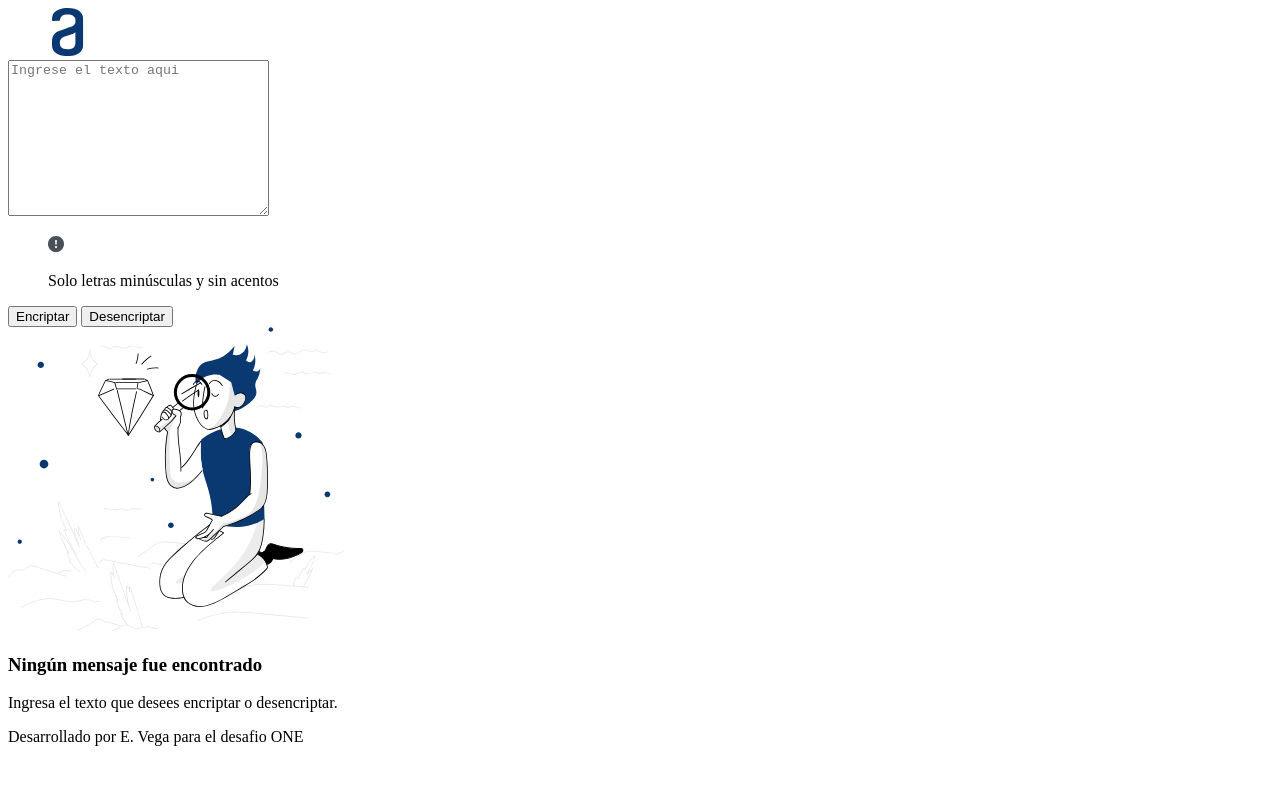
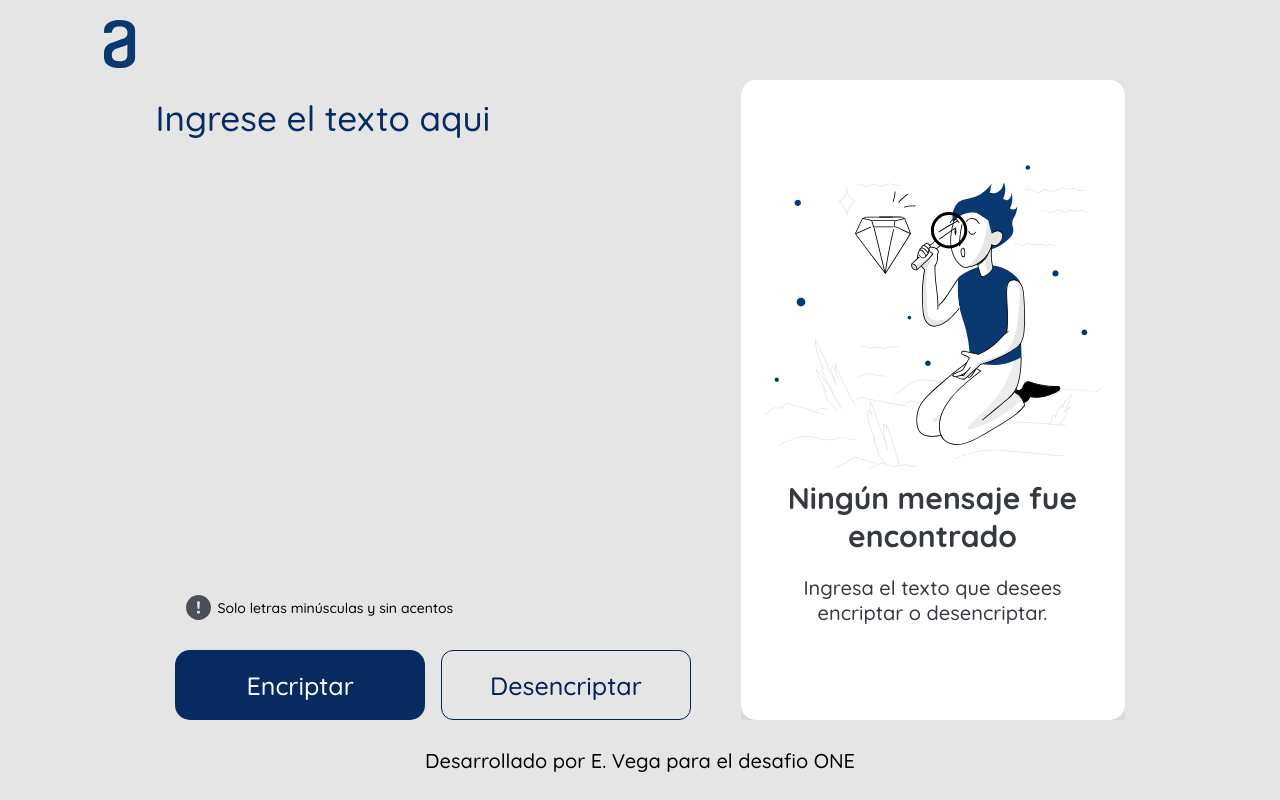
Before and after one commit to menth0/encriptador-de-textos-one, a plain HTML site: page index.html in a window 1280 px wide. Drawn offline with Linux system fonts and the light colour scheme.

Commit message:
actualiza el index y estilos

```diff
--- a/css/style.css
+++ b/css/style.css
@@ -0,0 +1,354 @@
+:root {
+    /* Background */
+    --bg: #e5e5e5;
+
+    /* White */
+    --white: #ffffff;
+
+    /* Dark blue */
+    --dark-blue-100: #609ed4;
+    --dark-blue-200: #356ea9;
+    --dark-blue-300: #0a3871;
+    --dark-blue-400: #072b61;
+    --dark-blue-500: #052051;
+
+    /* Light blue */
+    --light-blue-100: #f3f5fc;
+    --light-blue-200: #eff1fa;
+    --light-blue-300: #e9ecf8;
+    --light-blue-400: #aab2d5;
+    --light-blue-500: #757fb2;
+
+    /* Gray */
+    --gray-100: #ced4da;
+    --gray-200: #adb5bd;
+    --gray-300: #868e96;
+    --gray-400: #495057;
+    --gray-500: #343a40;
+  }
+
+  * {
+    margin: 0;
+    padding: 0;
+    box-sizing: border-box;
+    font-family: "Quicksand", sans-serif;
+  }
+
+  html, body {
+    font-size: 10px;
+    height: 100%;
+    background: var(--bg);
+  }
+
+  a {
+    text-decoration: none;
+    color: inherit;
+  }
+
+  img {
+    max-width: 100%;
+    height: auto;
+  }
+
+  header {
+    padding: 1.6rem;
+    z-index: 1;
+  }
+
+  .contenedor {
+    display: flex;
+    flex-direction: column;
+  }
+
+  .subcontenedor1 {
+    height: 100%;
+    display: flex;
+    flex-direction: column;
+    justify-content: space-between;
+  }
+
+  .subcontenedor2 {
+    height: 100%;
+  }
+
+  .contenedor #entradaTexto {
+    width: 100%;
+    height: 100%;
+    border: none;
+    background: var(--bg);
+    font-size: 2.5rem;
+    padding: 1.6rem;
+    resize: none;
+    overflow: auto;
+    margin-top: 1.6rem;
+    color: var(--dark-blue-400);
+  }
+
+  .contenedor #entradaTexto::placeholder {
+    color: var(--dark-blue-400);
+  }
+
+  #entradaTexto {
+    outline: none;
+  }
+
+  .adv {
+    display: flex;
+    padding: 1.2rem;
+    align-items: center;
+    font-size: 1.4rem;
+  }
+
+  .adv img {
+    width: 1.6rem;
+    height: 1.6rem;
+    margin-right: 0.7rem;
+  }
+  .botones {
+    display: flex;
+    flex-direction: column;
+    justify-content: center;
+    align-items: center;
+    gap: 1.6rem;
+  }
+
+  .boton-principal {
+    background-color: var(--dark-blue-400);
+    border-radius: 1.5rem;
+    border: none;
+    color: var(--white);
+    width: 80%;
+    cursor: pointer;
+    font-size: 1.6rem;
+    height: 5rem;
+  }
+
+  .boton-principal:hover {
+    background-color: var(--dark-blue-500);
+  }
+
+  .boton-secundario {
+    background-color: var(--bg);
+    border-radius: 1.2rem;
+    border: 0.1rem solid var(--dark-blue-500);
+    color: var(--dark-blue-500);
+    width: 80%;
+    cursor: pointer;
+    font-size: 1.6rem;
+    height: 5rem;
+  }
+
+  .boton-secundario:hover {
+    background-color: var(--light-blue-100);
+  }
+
+  .pie-tarjeta {
+    width: 100%;
+  }
+
+  .boton-copia {
+    width: 90% !important;
+  }
+
+  .contenedor-tarjeta {
+    display: flex;
+    flex-direction: column;
+    justify-content: center;
+    align-items: center;
+    gap: 1.6rem;
+    margin-top: 1.6rem;
+  }
+
+  .tarjeta {
+    width: 90%;
+    height: 100%;
+    background-color: var(--white);
+    border-radius: 1.5rem;
+    display: flex;
+    flex-direction: column;
+    justify-content: center;
+    align-items: center;
+    gap: 1.6rem;
+    padding: 1.6rem;
+    text-align: center;
+    box-shadow: 0 1rem 2rem rgb(0 0 0 / 10%);
+    overflow: scroll;
+    word-wrap: break-word;
+    overflow-wrap: break-word;
+  }
+
+  .tarjeta .cuerpo-tarjeta {
+    width: 100%;
+    height: 100%;
+    display: flex;
+    flex-direction: column;
+    align-items: center;
+    justify-content: center;
+    overflow: auto;
+  }
+
+  .tarjeta .texto-tarjeta {
+    width: 100%;
+  }
+
+  .tarjeta .cuerpo-tarjeta > * {
+    padding: 1rem;
+  }
+  ::-webkit-scrollbar {
+    width: 0.2em;
+    background-color: transparent;
+  }
+
+  .tarjeta .cuerpo-tarjeta img {
+    display: none;
+  }
+
+  .tarjeta h3 {
+    font-size: 2.5rem;
+    color: var(--gray-500);
+    font-weight: bold;
+  }
+
+  .tarjeta p {
+    font-size: 1.6rem;
+    color: var(--gray-500);
+  }
+
+  footer {
+    width: 100%;
+    height: 5rem;
+    display: flex;
+    justify-content: center;
+    align-items: center;
+    gap: 1.6rem;
+    font-size: 1.5rem;
+  }
+
+  footer #nombreDesarrolador {
+    color: var(--gray-500);
+    font-size: 2rem;
+    font-weight: bold;
+  }
+
+   @media (min-width: 768px) {
+    header {
+      padding-top: 7rem;
+      padding-left: 3rem;
+    }
+
+    .contenedor #entradaTexto {
+      font-size: 3.5rem;
+      padding: 3rem;
+    }
+
+    .adv {
+      padding: 3rem;
+    }
+
+    .adv img {
+      width: 2.5rem;
+      height: 2.5rem;
+    }
+
+    .boton-principal {
+      width: 45%;
+      font-size: 2.5rem;
+      height: 7rem;
+    }
+
+    .boton-secundario {
+      width: 45%;
+      font-size: 2.5rem;
+      height: 7rem;
+    }
+
+    .tarjeta {
+      width: 90%;
+    }
+
+    .tarjeta h3 {
+      font-size: 3rem;
+    }
+
+    .tarjeta p {
+      font-size: 2rem;
+    }
+
+    footer {
+      font-size: 2rem;
+    }
+
+    .botones {
+      flex-direction: row;
+    }
+  }
+
+  @media (min-width: 1024px) {
+
+    html, body {
+      overflow: hidden;
+    }
+
+    body {
+      display: flex;
+      flex-direction: column;
+      justify-content: space-between;
+    }
+
+    header {
+      padding-top: 2rem;
+      padding-left: 6rem;
+      height: 10%;
+    }
+
+    .contenedor {
+      flex-direction: row;
+      justify-content: center;
+      align-items: center;
+      height: 80%;
+      gap: 3rem;
+    }
+
+    .subcontenedor2 {
+      height: 100%;
+      width: 30%;
+      overflow: auto;
+      justify-content: space-between;
+    }
+
+    .contenedor #entradaTexto {
+      padding: 0;
+    }
+
+    .contenedor-tarjeta {
+      height: 100%;
+      width: 100%;
+      margin: 0;
+      padding: 0;
+    }
+
+    .tarjeta {
+      height: 100%;
+      width: 100%;
+    }
+
+    .tarjeta .cuerpo-tarjeta {
+      height: 100%;
+      width: 100%;
+    }
+
+    .tarjeta .cuerpo-tarjeta img {
+      display: inline-block;
+      padding: 0;
+      margin: 0;
+    }
+
+    .tarjeta .texto-tarjeta {
+      width: 100%;
+    }
+
+    footer {
+      font-size: 2rem;
+      height: 10%;
+    }
+  }
--- a/index.html
+++ b/index.html
@@ -20,8 +20,8 @@
           </a>
         </header>
 
-        <div class="container">
-          <div class="subcontainer1">
+        <div class="contenedor">
+          <div class="subcontenedor1">
             <textarea
               name="texto"
               id="entradaTexto"
@@ -30,8 +30,8 @@
               placeholder="Ingrese el texto aqui"
             ></textarea>
 
-            <div class="group1">
-              <div class="advertising">
+            <div class="grupo1">
+              <div class="advertencia">
                 <figure class="adv">
                   <img
                     src="./assets/bi_exclamation-circle-fill.svg"
@@ -40,20 +40,20 @@
                   <p>Solo letras minúsculas y sin acentos</p>
                 </figure>
               </div>
-              <div class="buttons">
-                <button class="primary-button encriptar">Encriptar</button>
-                <button class="secondary-button desencriptar">Desencriptar</button>
+              <div class="botones">
+                <button class="boton-principal encriptar">Encriptar</button>
+                <button class="boton-secundario desencriptar">Desencriptar</button>
               </div>
             </div>
           </div>
 
-          <div class="subcontainer2">
-            <div class="card-container">
-              <div class="card">
-                <div class="card-body">
+          <div class="subcontenedor2">
+            <div class="contenedor-tarjeta">
+              <div class="tarjeta">
+                <div class="cuerpo-tarjeta">
                   <img src="assets/Muñeco.svg" alt="Muñeco" />
-                  <h3 class="card-title">Ningún mensaje fue encontrado</h3>
-                  <p class="card-text">
+                  <h3 class="titulo-tarjeta">Ningún mensaje fue encontrado</h3>
+                  <p class="texto-tarjeta">
                     Ingresa el texto que desees encriptar o desencriptar.
                   </p>
                 </div>
```
